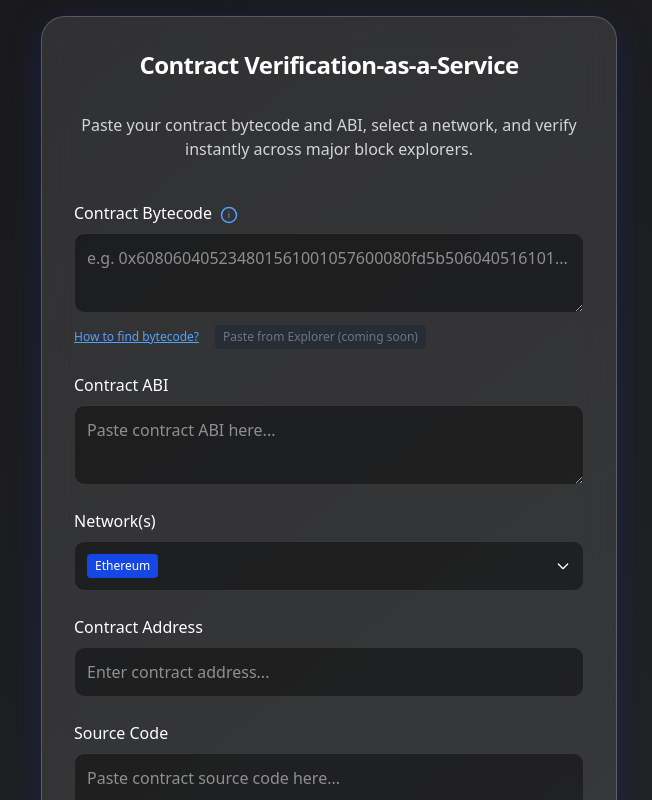
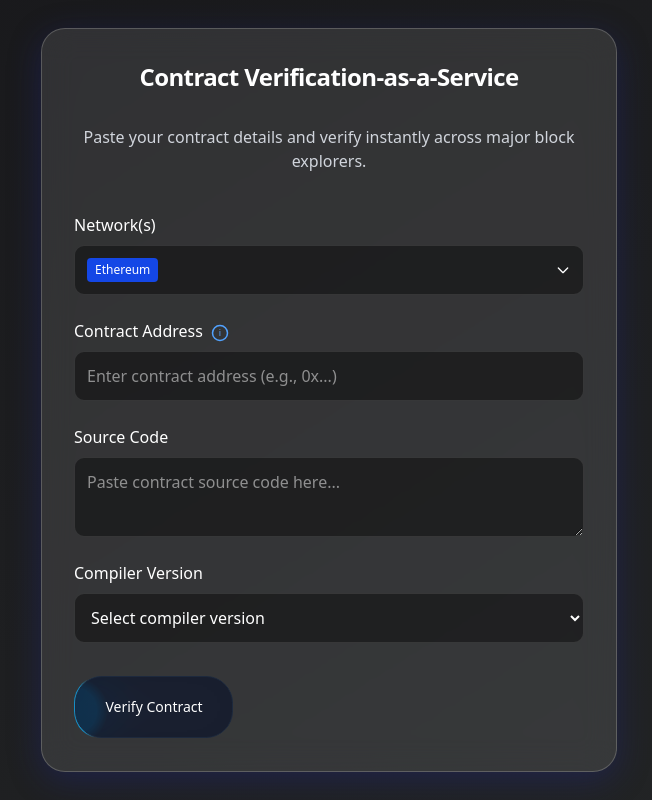
Before and after one commit to Elishaokon13/DAY6, a Next.js app: page / in a window 1280 px wide. Shown: the top 800 px of the page, without its empty margins (311-963 px from the left). Built offline with nearby package versions, Linux system fonts and the light colour scheme.

Commit message:
Modified src/app/page.tsx

```diff
--- a/src/app/page.tsx
+++ b/src/app/page.tsx
@@ -1,95 +1,148 @@
-"use client";
+'use client';
 
-import { useState } from "react";
-import { Button as MovingBorderButton } from "@/components/ui/moving-border";
+import { useState, ChangeEvent } from 'react';
+import { Button as MovingBorderButton } from '@/components/ui/moving-border';
 
-type VerificationResult = {
-  status: string;
-  // Add more fields as needed (e.g., network, compiler, optimization, etc.)
+// Backend response type
+interface VerifyResponse {
+  status: 'success' | 'error';
+  explorer: string;
+  optimization: {
+    compilerVersion: string;
+    runs: number;
+    enabled: boolean;
   };
+  warnings?: string[];
+  errors?: string[];
+}
 
 const NETWORKS = [
-  { label: "Ethereum", value: "ethereum" },
-  { label: "Base", value: "base" },
-  { label: "Arbitrum", value: "arbitrum" },
-];
+  { label: 'Ethereum', value: 'ethereum' },
+  { label: 'Base', value: 'base' },
+  { label: 'Arbitrum', value: 'arbitrum' },
+] as const;
 
-export default function Home() {
-  const [bytecode, setBytecode] = useState("");
-  const [abi, setAbi] = useState("");
-  const [selectedNetworks, setSelectedNetworks] = useState<string[]>([NETWORKS[0].value]);
-  const [loading, setLoading] = useState(false);
-  const [result, setResult] = useState<VerificationResult | null>(null);
-  const [error, setError] = useState<string | null>(null);
-  const [contractAddress, setContractAddress] = useState("");
-  const [sourceCode, setSourceCode] = useState("");
-  const [dropdownOpen, setDropdownOpen] = useState(false);
+const COMPILER_VERSIONS = [
+  { label: 'Solidity v0.8.20', value: 'v0.8.20' },
+  { label: 'Solidity v0.8.19', value: 'v0.8.19' },
+  { label: 'Solidity v0.8.18', value: 'v0.8.18' },
+] as const;
 
-  // Placeholder for progress bar
-  const Progress = () => (
+const Progress = (): JSX.Element => (
   <div className="w-full h-2 bg-gray-800 rounded-full overflow-hidden mt-4">
     <div className="h-full bg-gradient-to-r from-blue-500 to-purple-600 animate-pulse w-2/3" />
   </div>
 );
 
-  // Placeholder for alert
-  const Alert = ({ type, message }: { type: "success" | "warning" | "error"; message: string }) => {
+const Alert = ({
+  type,
+  message,
+}: {
+  type: 'success' | 'warning' | 'error';
+  message: string;
+}): JSX.Element => {
   const color =
-      type === "success"
-        ? "bg-green-600"
-        : type === "warning"
-        ? "bg-yellow-600"
-        : "bg-red-600";
+    type === 'success' ? 'bg-green-600' : type === 'warning' ? 'bg-yellow-600' : 'bg-red-600';
   return (
-      <div className={`w-full px-4 py-2 rounded-lg text-white ${color} mt-4 animate-fade-in`}>{message}</div>
+    <div className={`w-full px-4 py-2 rounded-lg text-white ${color} mt-4 animate-fade-in`}>
+      {message}
+    </div>
   );
 };
 
-  // Placeholder for result card grid
-  const ResultGrid = ({ data }: { data: VerificationResult }) => (
+const ResultGrid = ({ data }: { data: VerifyResponse[] }): JSX.Element => (
   <div className="mt-8 grid grid-cols-1 md:grid-cols-2 gap-4 w-full">
-      <div className="rounded-xl bg-gradient-to-br from-[#232526] to-[#414345] p-4 shadow-lg flex flex-col gap-2 border border-white/10">
+    {data.map((result, index) => (
+      <div
+        key={index}
+        className="rounded-xl bg-gradient-to-br from-[#232526] to-[#414345] p-4 shadow-lg flex flex-col gap-2 border border-white/10"
+      >
+        <div className="flex items-center gap-2">
+          <span className="text-sm font-semibold text-white">Explorer:</span>
+          <span className="px-2 py-1 rounded bg-blue-700 text-xs text-white">{result.explorer}</span>
+        </div>
         <div className="flex items-center gap-2">
           <span className="text-sm font-semibold text-white">Status:</span>
-          <span className="px-2 py-1 rounded bg-green-700 text-xs text-white">{data.status}</span>
-        </div>
-        <div className="flex items-center gap-2">
-          <span className="text-sm font-semibold text-white">Network:</span>
-          <span className="px-2 py-1 rounded bg-blue-700 text-xs text-white">Ethereum</span>
+          <span
+            className={`px-2 py-1 rounded text-xs text-white ${
+              result.status === 'success' ? 'bg-green-700' : 'bg-red-700'
+            }`}
+          >
+            {result.status}
+          </span>
         </div>
         <div className="flex items-center gap-2">
           <span className="text-sm font-semibold text-white">Compiler:</span>
-          <span className="px-2 py-1 rounded bg-gray-700 text-xs text-white">v0.8.20</span>
+          <span className="px-2 py-1 rounded bg-gray-700 text-xs text-white">
+            {result.optimization.compilerVersion}
+          </span>
         </div>
         <div className="flex items-center gap-2">
           <span className="text-sm font-semibold text-white">Optimization:</span>
-          <span className="px-2 py-1 rounded bg-purple-700 text-xs text-white">Enabled (200 runs)</span>
+          <span className="px-2 py-1 rounded bg-purple-700 text-xs text-white">
+            {result.optimization.enabled
+              ? `Enabled (${result.optimization.runs} runs)`
+              : 'Disabled'}
+          </span>
         </div>
+        {result.warnings?.map((warning, i) => (
+          <Alert key={i} type="warning" message={warning} />
+        ))}
+        {result.errors?.map((err, i) => (
+          <Alert key={i} type="error" message={err} />
+        ))}
       </div>
-      {/* Add more cards as needed */}
+    ))}
   </div>
 );
 
-  // Custom multi-select dropdown for networks
-  const toggleNetwork = (value: string) => {
+export default function Home(): JSX.Element {
+  const [contractAddress, setContractAddress] = useState<string>('');
+  const [sourceCode, setSourceCode] = useState<string>('');
+  const [compilerVersion, setCompilerVersion] = useState<string>('');
+  const [selectedNetworks, setSelectedNetworks] = useState<string[]>([NETWORKS[0].value]);
+  const [dropdownOpen, setDropdownOpen] = useState<boolean>(false);
+  const [loading, setLoading] = useState<boolean>(false);
+  const [results, setResults] = useState<VerifyResponse[]>([]);
+  const [error, setError] = useState<string | null>(null);
+
+  const toggleNetwork = (value: string): void => {
     setSelectedNetworks((prev) =>
-      prev.includes(value)
-        ? prev.filter((n) => n !== value)
-        : [...prev, value]
+      prev.includes(value) ? prev.filter((n) => n !== value) : [...prev, value],
     );
   };
 
-  // Handle form submit (placeholder)
-  const handleVerify = async (e: React.FormEvent) => {
+  const handleVerify = async (e: React.FormEvent): Promise<void> => {
     e.preventDefault();
     setLoading(true);
     setError(null);
-    setResult(null);
-    // TODO: Call backend API with contractAddress, sourceCode, abi, selectedNetworks
-    setTimeout(() => {
+    setResults([]);
+
+    try {
+      const payload = {
+        contractAddress,
+        sourceCode,
+        compilerVersion,
+        networks: selectedNetworks,
+      };
+
+      const response = await fetch('/api/verify', {
+        method: 'POST',
+        headers: { 'Content-Type': 'application/json' },
+        body: JSON.stringify(payload),
+      });
+
+      if (!response.ok) {
+        throw new Error('Network response was not ok');
+      }
+
+      const data = (await response.json()) as VerifyResponse[] | VerifyResponse;
+      setResults(Array.isArray(data) ? data : [data]);
+    } catch {
+      setError('Failed to verify contract');
+    } finally {
       setLoading(false);
-      setResult({ status: "success" });
-    }, 2000);
+    }
   };
 
   return (
@@ -97,59 +150,16 @@ export default function Home() {
       <form
         onSubmit={handleVerify}
         className="w-full max-w-xl mx-auto rounded-3xl bg-white/10 backdrop-blur-lg shadow-2xl p-8 flex flex-col gap-6 border border-white/20 animate-fade-in"
-        style={{ boxShadow: "0 8px 32px 0 rgba(31, 38, 135, 0.37)" }}
+        style={{ boxShadow: '0 8px 32px 0 rgba(31, 38, 135, 0.37)' }}
       >
-        <h1 className="text-2xl font-bold text-white text-center mb-2 tracking-tight">Contract Verification-as-a-Service</h1>
-        <p className="text-center text-gray-300 mb-4">Paste your contract bytecode and ABI, select a network, and verify instantly across major block explorers.</p>
-        <label className="flex flex-col gap-2 relative">
-          <span className="text-white font-medium flex items-center gap-2">
-            Contract Bytecode
-            {/* Info icon with tooltip */}
-            <span className="relative group cursor-pointer">
-              <svg width="18" height="18" fill="none" viewBox="0 0 24 24" className="inline-block text-blue-400"><circle cx="12" cy="12" r="10" stroke="currentColor" strokeWidth="2" fill="none"/><text x="12" y="16" textAnchor="middle" fontSize="12" fill="currentColor">i</text></svg>
-              <span className="absolute left-1/2 z-20 -translate-x-1/2 mt-2 w-64 rounded bg-gray-900 text-white text-xs px-3 py-2 opacity-0 group-hover:opacity-100 transition pointer-events-none shadow-xl">
-                <b>Contract Bytecode</b> is the compiled version of your smart contract, usually starting with <code>0x</code>.<br/><br/>
-                You can get it from your contract&apos;s deployment transaction or from block explorers like Etherscan.<br/><br/>
-                <b>Tip:</b> If you have the contract address, you can find the bytecode on Etherscan under the contract&apos;s Code tab.
-              </span>
-            </span>
-          </span>
-          <textarea
-            className="rounded-lg p-3 bg-black/40 text-white border border-white/10 focus:ring-2 focus:ring-blue-500 resize-y min-h-[80px]"
-            placeholder="e.g. 0x608060405234801561001057600080fd5b506040516101..."
-            value={bytecode}
-            onChange={e => setBytecode(e.target.value)}
-            required
-          />
-          <div className="flex items-center gap-2 mt-1">
-            <a
-              href="https://docs.etherscan.io/tutorials/how-to-get-contract-bytecode"
-              target="_blank"
-              rel="noopener noreferrer"
-              className="text-xs text-blue-400 underline hover:text-blue-300"
-            >
-              How to find bytecode?
-            </a>
-            <button
-              type="button"
-              className="text-xs text-gray-400 bg-gray-800 rounded px-2 py-1 ml-2 cursor-not-allowed opacity-60"
-              disabled
-            >
-              Paste from Explorer (coming soon)
-            </button>
-          </div>
-        </label>
-        <label className="flex flex-col gap-2">
-          <span className="text-white font-medium">Contract ABI</span>
-          <textarea
-            className="rounded-lg p-3 bg-black/40 text-white border border-white/10 focus:ring-2 focus:ring-blue-500 resize-y min-h-[80px]"
-            placeholder="Paste contract ABI here..."
-            value={abi}
-            onChange={e => setAbi(e.target.value)}
-            required
-          />
-        </label>
-        {/* Custom Network Multi-Select Dropdown */}
+        <h1 className="text-2xl font-bold text-white text-center mb-2 tracking-tight">
+          Contract Verification-as-a-Service
+        </h1>
+        <p className="text-center text-gray-300 mb-4">
+          Paste your contract details and verify instantly across major block explorers.
+        </p>
+
+        {/* Network Multi-Select */}
         <label className="flex flex-col gap-2 relative">
           <span className="text-white font-medium">Network(s)</span>
           <div className="relative">
@@ -163,13 +173,24 @@ export default function Home() {
                   <span className="text-gray-400">Select network(s)...</span>
                 ) : (
                   selectedNetworks.map((n) => (
-                    <span key={n} className="bg-blue-700 text-xs px-2 py-1 rounded mr-1">
+                    <span
+                      key={n}
+                      className="bg-blue-700 text-xs px-2 py-1 rounded mr-1"
+                    >
                       {NETWORKS.find((net) => net.value === n)?.label}
                     </span>
                   ))
                 )}
               </span>
-              <svg className={`w-4 h-4 ml-2 transition-transform ${dropdownOpen ? 'rotate-180' : ''}`} fill="none" stroke="currentColor" strokeWidth="2" viewBox="0 0 24 24"><path strokeLinecap="round" strokeLinejoin="round" d="M19 9l-7 7-7-7" /></svg>
+              <svg
+                className={`w-4 h-4 ml-2 transition-transform ${dropdownOpen ? 'rotate-180' : ''}`}
+                fill="none"
+                stroke="currentColor"
+                strokeWidth="2"
+                viewBox="0 0 24 24"
+              >
+                <path strokeLinecap="round" strokeLinejoin="round" d="M19 9l-7 7-7-7" />
+              </svg>
             </button>
             {dropdownOpen && (
               <div className="absolute z-30 mt-2 w-full rounded-lg bg-black/90 border border-white/10 shadow-xl animate-fade-in">
@@ -177,7 +198,9 @@ export default function Home() {
                   <button
                     type="button"
                     key={n.value}
-                    className={`w-full text-left px-4 py-2 hover:bg-blue-800/40 flex items-center gap-2 ${selectedNetworks.includes(n.value) ? 'bg-blue-800/60 text-white' : 'text-gray-200'}`}
+                    className={`w-full text-left px-4 py-2 hover:bg-blue-800/40 flex items-center gap-2 ${
+                      selectedNetworks.includes(n.value) ? 'bg-blue-800/60 text-white' : 'text-gray-200'
+                    }`}
                     onClick={() => toggleNetwork(n.value)}
                   >
                     <input
@@ -193,34 +216,82 @@ export default function Home() {
             )}
           </div>
         </label>
-        <label className="flex flex-col gap-2">
-          <span className="text-white font-medium">Contract Address</span>
+
+        {/* Contract Address */}
+        <label className="flex flex-col gap-2 relative">
+          <span className="text-white font-medium flex items-center gap-2">
+            Contract Address
+            <span className="relative group cursor-pointer">
+              <svg
+                width="18"
+                height="18"
+                fill="none"
+                viewBox="0 0 24 24"
+                className="inline-block text-blue-400"
+              >
+                <circle cx="12" cy="12" r="10" stroke="currentColor" strokeWidth="2" fill="none" />
+                <text x="12" y="16" textAnchor="middle" fontSize="12" fill="currentColor">
+                  i
+                </text>
+              </svg>
+              <span className="absolute left-1/2 z-20 -translate-x-1/2 mt-2 w-64 rounded bg-gray-900 text-white text-xs px-3 py-2 opacity-0 group-hover:opacity-100 transition pointer-events-none shadow-xl">
+                <b>Contract Address</b> is the unique address of your deployed smart contract, starting
+                with <code>0x</code>.<br />
+                <br />
+                You can find it on block explorers like Etherscan after deploying your contract.
+              </span>
+            </span>
+          </span>
           <input
             className="rounded-lg p-3 bg-black/40 text-white border border-white/10 focus:ring-2 focus:ring-blue-500"
-            placeholder="Enter contract address..."
+            placeholder="Enter contract address (e.g., 0x...)"
             value={contractAddress}
-            onChange={e => setContractAddress(e.target.value)}
+            onChange={(e: ChangeEvent<HTMLInputElement>) => setContractAddress(e.target.value)}
             required
           />
         </label>
+
+        {/* Source Code */}
         <label className="flex flex-col gap-2">
           <span className="text-white font-medium">Source Code</span>
           <textarea
             className="rounded-lg p-3 bg-black/40 text-white border border-white/10 focus:ring-2 focus:ring-blue-500 resize-y min-h-[80px]"
             placeholder="Paste contract source code here..."
             value={sourceCode}
-            onChange={e => setSourceCode(e.target.value)}
+            onChange={(e: ChangeEvent<HTMLTextAreaElement>) => setSourceCode(e.target.value)}
             required
           />
         </label>
+
+        {/* Compiler Version */}
+        <label className="flex flex-col gap-2">
+          <span className="text-white font-medium">Compiler Version</span>
+          <select
+            className="rounded-lg p-3 bg-black/40 text-white border border-white/10 focus:ring-2 focus:ring-blue-500"
+            value={compilerVersion}
+            onChange={(e: ChangeEvent<HTMLSelectElement>) => setCompilerVersion(e.target.value)}
+            required
+          >
+            <option value="" disabled>
+              Select compiler version
+            </option>
+            {COMPILER_VERSIONS.map((version) => (
+              <option key={version.value} value={version.value}>
+                {version.label}
+              </option>
+            ))}
+          </select>
+        </label>
+
+        {/* Submit and Results */}
         <div className="flex flex-col gap-4 mt-2">
           <MovingBorderButton type="submit" disabled={loading}>
-            {loading ? "Verifying..." : "Verify Contract"}
+            {loading ? 'Verifying...' : 'Verify Contract'}
           </MovingBorderButton>
           {loading && <Progress />}
           {error && <Alert type="error" message={error} />}
+          {results.length > 0 && <ResultGrid data={results} />}
         </div>
-        {result && <ResultGrid data={result} />}
       </form>
     </div>
   );
```
Lines whose indentation alone changed are shown as unchanged.
